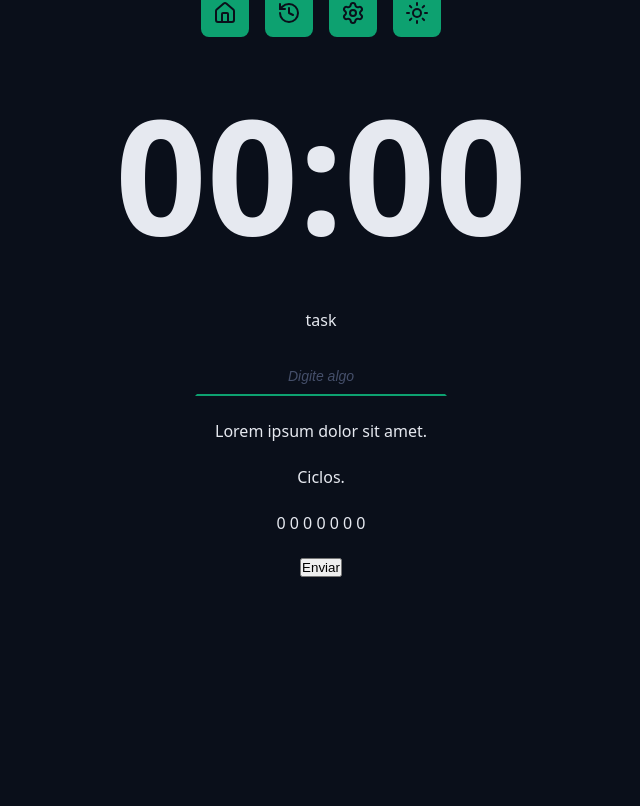
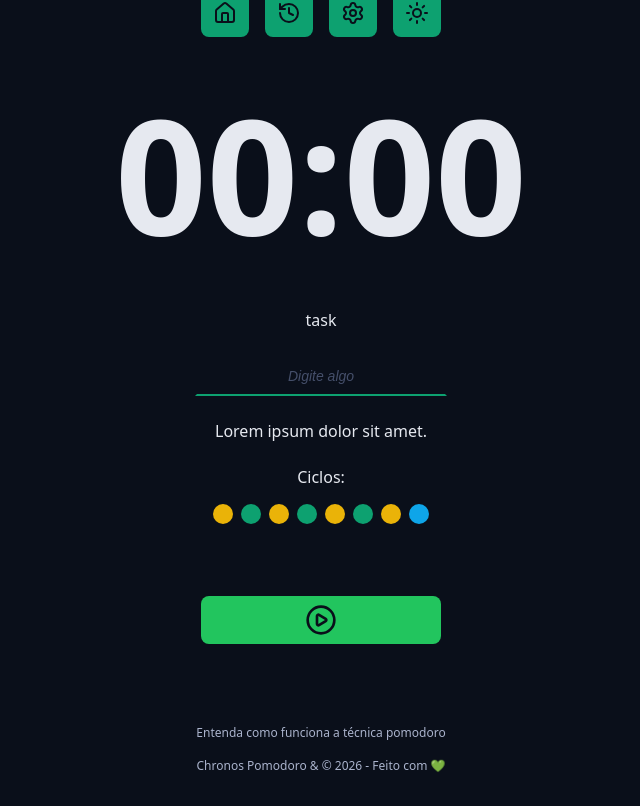
Before and after one commit to Felipe-PS-95/chronos-pomodoro, a React (Vite) app: page / in a window 1280 px wide. Shown: the part 264-1070 px from the top of the page, without its empty margins (319-959 px from the left). Before the commit the page ends 873 px from the top, so only its background shows below. Built offline with nearby package versions, Linux system fonts and the light colour scheme.

Commit message:
32. Criando o componente de footer (rodapé)

```diff
--- a/src/App.tsx
+++ b/src/App.tsx
@@ -3,10 +3,14 @@
 import { Logo } from "./components/Logo";
 import { Menu } from "./components/Menu";
 import { CountDown } from "./components/CountDown";
+import { Footer } from "./components/Footer";
 
 import "./styles/theme.css";
 import "./styles/global.css";
 import { DefaultInput } from "./components/DefaultInput";
+import { Cycles } from "./components/Cycles";
+import { DefaultButton } from "./components/DefaultButton";
+import { PlayCircleIcon, StopCircleIcon } from "lucide-react";
 
 export function App() {
   console.log("Oi");
@@ -41,14 +45,17 @@
           </div>
 
           <div className="formRow">
-            <p>Ciclos.</p>
-            <p>0 0 0 0 0 0 0</p>
+            <Cycles />
           </div>
 
           <div className="formRow">
-            <button>Enviar</button>
+            <DefaultButton icon={<PlayCircleIcon />} color="green" />
           </div>
         </form>
+      </Container>
+
+      <Container>
+        <Footer />
       </Container>
     </>
   );
--- /dev/null
+++ b/src/components/Cycles/index.tsx
@@ -0,0 +1,20 @@
+import styles from "./styles.module.css";
+
+export function Cycles() {
+  return (
+    <div className={styles.cycles}>
+      <span>Ciclos:</span>
+
+      <div className={styles.cycleDots}>
+        <span className={`${styles.cycleDot} ${styles.workTime}`}></span>
+        <span className={`${styles.cycleDot} ${styles.shortBreakTime}`}></span>
+        <span className={`${styles.cycleDot} ${styles.workTime}`}></span>
+        <span className={`${styles.cycleDot} ${styles.shortBreakTime}`}></span>
+        <span className={`${styles.cycleDot} ${styles.workTime}`}></span>
+        <span className={`${styles.cycleDot} ${styles.shortBreakTime}`}></span>
+        <span className={`${styles.cycleDot} ${styles.workTime}`}></span>
+        <span className={`${styles.cycleDot} ${styles.longBreakTime}`}></span>
+      </div>
+    </div>
+  );
+}
--- /dev/null
+++ b/src/components/Cycles/styles.module.css
@@ -0,0 +1,31 @@
+.cycles {
+  display: flex;
+  flex-direction: column;
+  align-items: center;
+  justify-content: center;
+  gap: 1.6rem;
+}
+
+.cycleDots {
+  display: flex;
+  gap: 0.8rem;
+}
+
+.cycleDot {
+  width: 2rem;
+  height: 2rem;
+  background-color: var(--primary);
+  border-radius: 50%;
+}
+
+.workTime {
+  background: var(--warning);
+}
+
+.shortBreakTime {
+  background: var(--primary);
+}
+
+.longBreakTime {
+  background: var(--info);
+}
--- /dev/null
+++ b/src/components/DefaultButton/index.tsx
@@ -0,0 +1,20 @@
+import styles from "./styles.module.css";
+
+type DefaultButtonProps = {
+  icon: React.ReactNode;
+  color?: "green" | "red";
+} & React.ComponentProps<"button">;
+
+export function DefaultButton({
+  icon,
+  color = "green",
+  ...props
+}: DefaultButtonProps) {
+  return (
+    <>
+      <button className={`${styles.button} ${styles[color]}`} {...props}>
+        {icon}
+      </button>
+    </>
+  );
+}
--- /dev/null
+++ b/src/components/DefaultButton/styles.module.css
@@ -0,0 +1,33 @@
+.button {
+  border: none;
+  background: var(--primary);
+  color: var(--text-over-primary);
+  display: flex;
+  align-items: center;
+  justify-content: center;
+  min-width: 24rem;
+  padding: 0.8rem;
+  border-radius: 0.8rem;
+  margin: 4.8rem 0;
+  cursor: pointer;
+  transition: all 0.1s ease-in-out;
+}
+
+.button svg {
+  width: 3.2rem;
+  height: 3.2rem;
+}
+
+.button:hover {
+  filter: brightness(80%);
+}
+
+.green {
+  background: var(--success);
+  color: var(--text-over-success);
+}
+
+.red {
+  background: var(--error);
+  color: var(--text-over-error);
+}
--- /dev/null
+++ b/src/components/Footer/index.tsx
@@ -0,0 +1,12 @@
+import styles from "./styles.module.css";
+
+export function Footer() {
+  return (
+    <footer className={styles.footer}>
+      <a href="">Entenda como funciona a técnica pomodoro</a>
+      <a href="">
+        Chronos Pomodoro & &copy; {new Date().getFullYear()} - Feito com 💚
+      </a>
+    </footer>
+  );
+}
--- /dev/null
+++ b/src/components/Footer/styles.module.css
@@ -0,0 +1,18 @@
+.footer {
+  display: flex;
+  flex-direction: column;
+  align-items: center;
+  justify-content: center;
+  font-size: 1.2rem;
+  gap: 1.6rem;
+}
+
+.footer a {
+  color: var(--text-muted);
+  text-decoration: none;
+}
+
+.footer a:hover {
+  color: var(--text-muted);
+  text-decoration: underline;
+}
```
